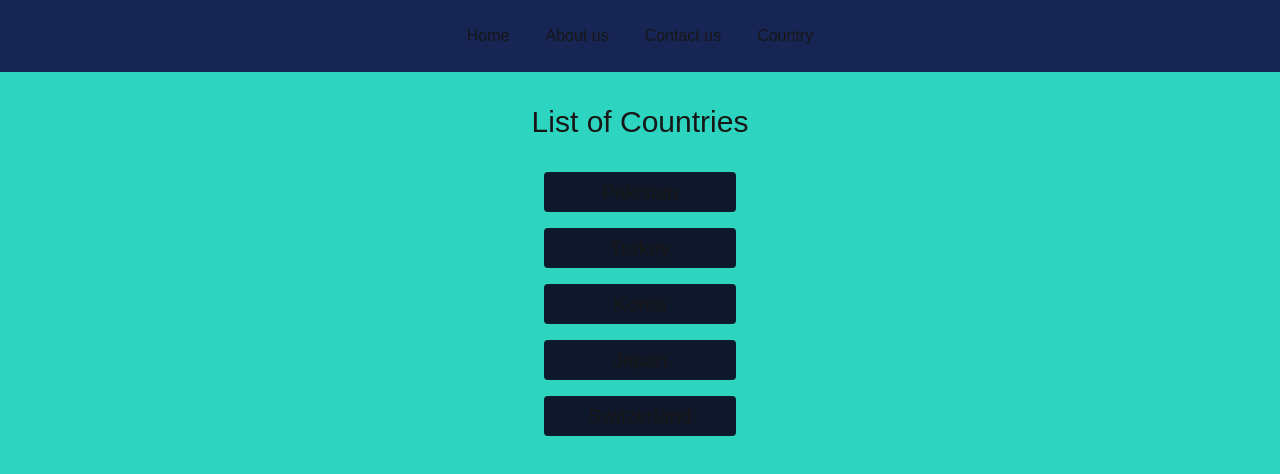
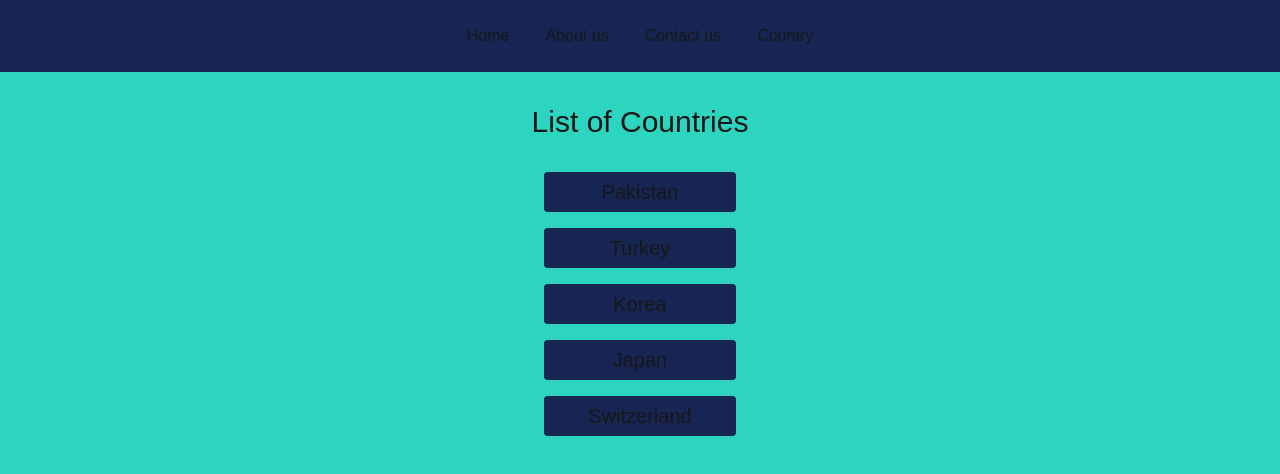
Before and after one commit to Umm-e-Hani02/nextjs-assign1, a Next.js app: page /country in a window 1280 px wide. Shown: the top 474 px of the page. Built offline with nearby package versions, Linux system fonts and the light colour scheme.

Commit message:
Update page.tsx

```diff
--- a/src/app/(admin)/country/page.tsx
+++ b/src/app/(admin)/country/page.tsx
@@ -9,7 +9,7 @@
         {countries.map((country, index) => (
           <li key={index}>
             <Link href={`/country/${country.name.toLowerCase()}`}>
-            <span className="text-xl w-48 h-10 bg-slate-900 rounded flex items-center justify-center hover:text-gray-200 active:bg-slate-800 transition-all duration-300 ease-in-out">{country.name}</span>
+            <span className="text-xl w-48 h-10 bg-blue-950 rounded flex items-center justify-center hover:text-gray-200 active:bg-slate-800 transition-all duration-300 ease-in-out">{country.name}</span>
             </Link>
           </li>
         ))}
```
